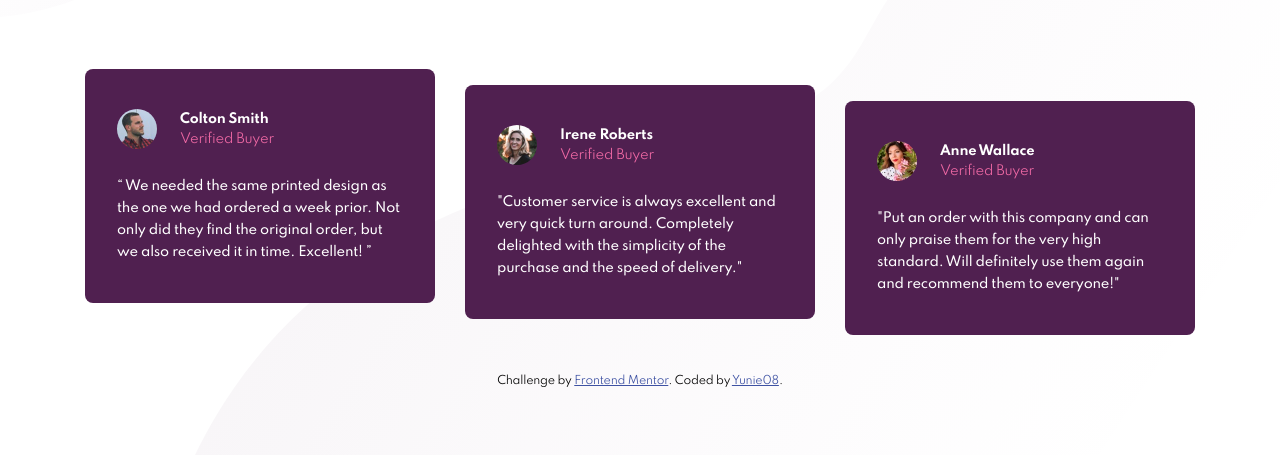
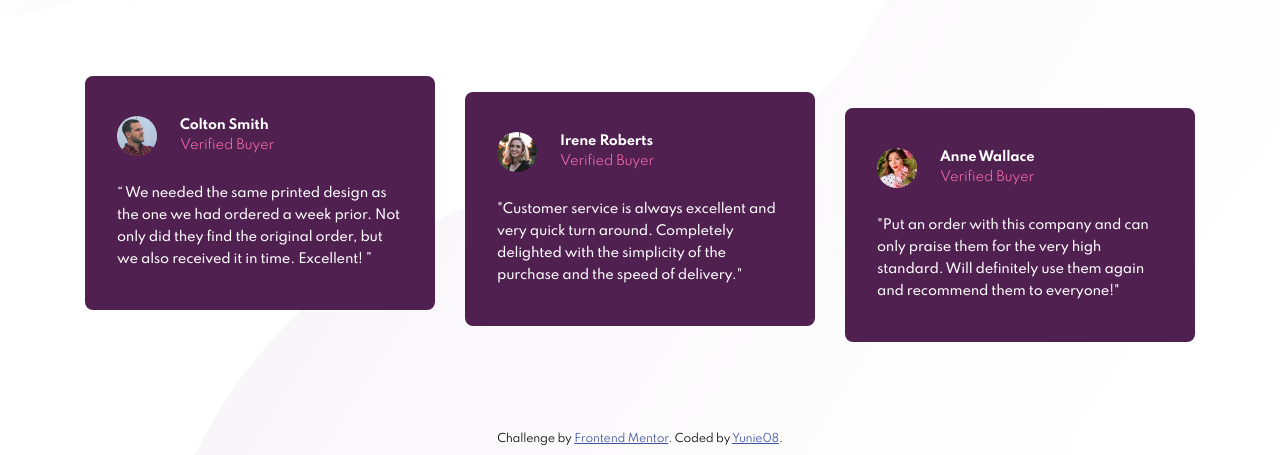
Before and after one commit to Yunie08/frontend-mentor-social-proof-section, a website: page index.html in a window 1280 px wide. Shown: the part 345-800 px from the top of the page. Drawn offline with Linux system fonts and the light colour scheme.

Commit message:
correct attribution position

```diff
--- a/sass/base/_base.scss
+++ b/sass/base/_base.scss
@@ -1,8 +1,10 @@
 html {
   padding: 8rem 0;
+  position: relative;
 }
 
 body {
+
   background: url(../../images/bg-pattern-top-desktop.svg),
     url(../../images/bg-pattern-bottom-desktop.svg);
 
--- a/sass/layout/_attribution.scss
+++ b/sass/layout/_attribution.scss
@@ -1,7 +1,7 @@
 .attribution {
   font-size: 11px;
-  position: relative;
-  bottom: -40px;
+  position: absolute;
+  bottom: 10px;
   text-align: center;
   width: 100%;
 }
```
Also changed, not shown: index.html (+1 -2 lines), css/style.css, 1 other file.
